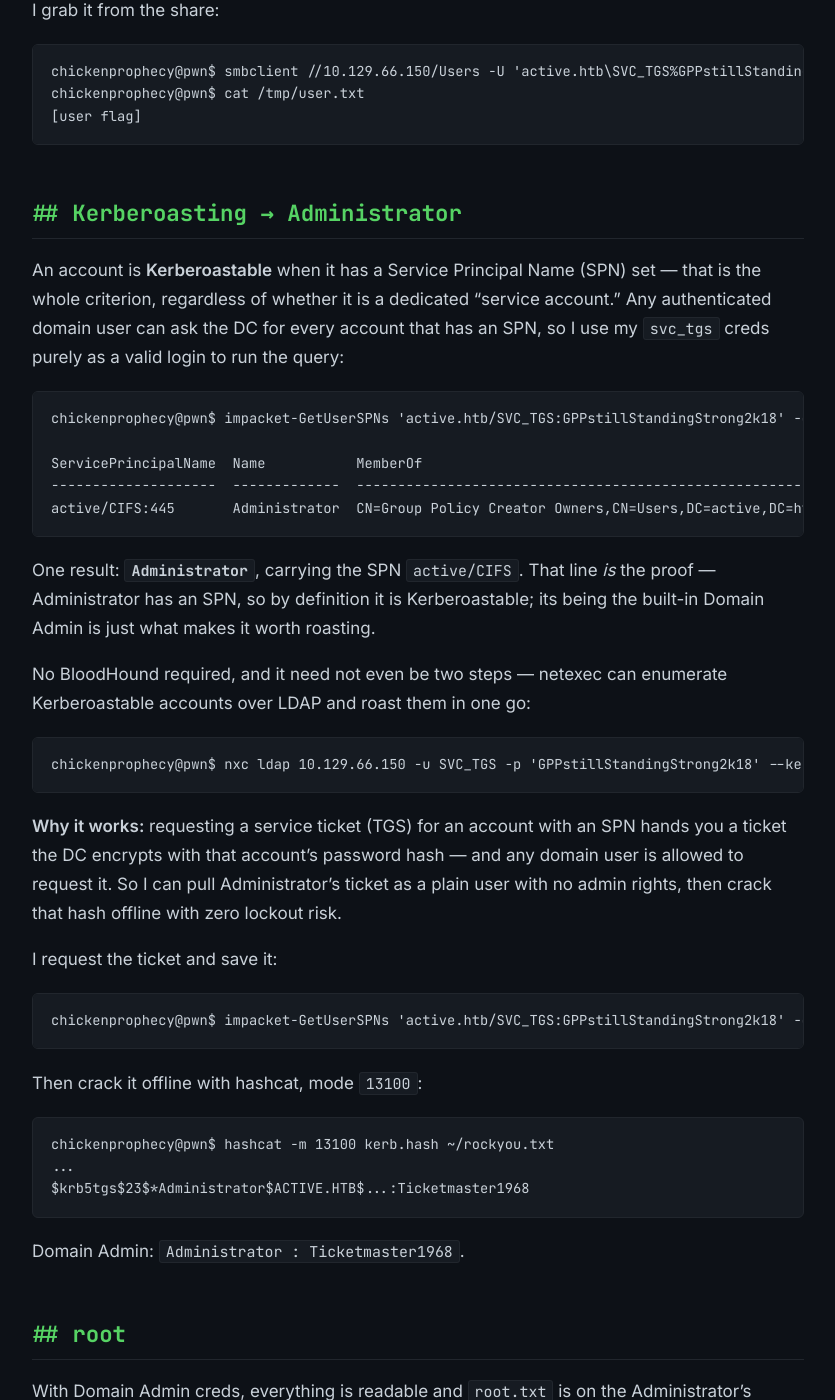
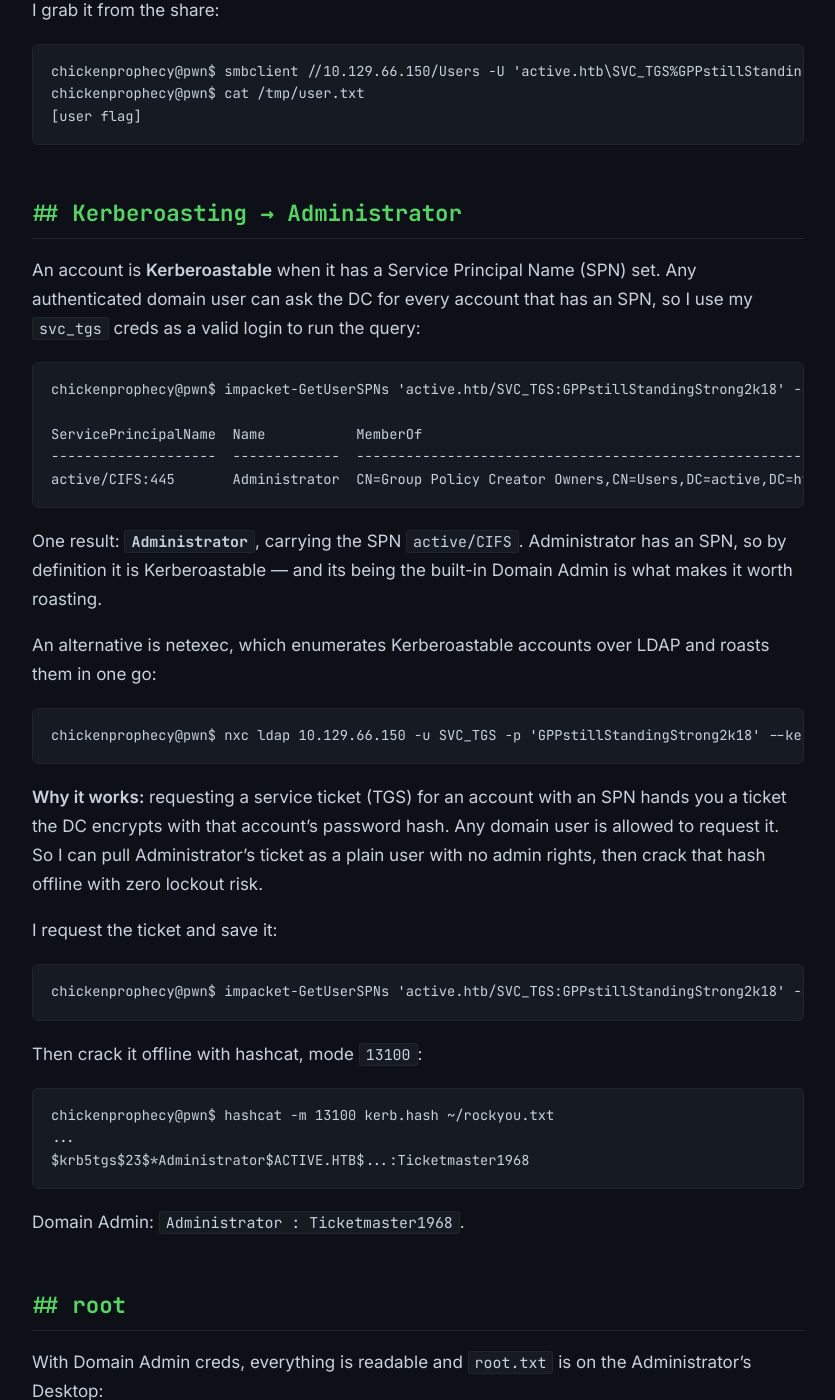
Before and after one commit to avrastefania/blog, a Jekyll site: the page built from _posts/2026-10-03-active.md, in a window 1280 px wide and 1400 px high, scrolled down 5456 px. Shown: the whole window, without its empty margins (222-1057 px from the left). Built offline with Jekyll 4.4.1, drawn with Linux system fonts in a browser that asks for light colours; some of the changed text lies outside the part shown.

Commit message:
Active: sync post to updated writeup

````diff
--- a/_posts/2026-10-03-active.md
+++ b/_posts/2026-10-03-active.md
@@ -120,7 +120,7 @@ chickenprophecy@pwn$ cat /tmp/user.txt
 
 ## Kerberoasting → Administrator
 
-An account is **Kerberoastable** when it has a Service Principal Name (SPN) set — that is the whole criterion, regardless of whether it is a dedicated "service account." Any authenticated domain user can ask the DC for every account that has an SPN, so I use my `svc_tgs` creds purely as a valid login to run the query:
+An account is **Kerberoastable** when it has a Service Principal Name (SPN) set. Any authenticated domain user can ask the DC for every account that has an SPN, so I use my `svc_tgs` creds as a valid login to run the query:
 
 ```
 chickenprophecy@pwn$ impacket-GetUserSPNs 'active.htb/SVC_TGS:GPPstillStandingStrong2k18' -dc-ip 10.129.66.150
@@ -130,15 +130,15 @@ ServicePrincipalName  Name           MemberOf
 active/CIFS:445       Administrator  CN=Group Policy Creator Owners,CN=Users,DC=active,DC=htb
 ```
 
-One result: **`Administrator`**, carrying the SPN `active/CIFS`. That line *is* the proof — Administrator has an SPN, so by definition it is Kerberoastable; its being the built-in Domain Admin is just what makes it worth roasting.
+One result: **`Administrator`**, carrying the SPN `active/CIFS`. Administrator has an SPN, so by definition it is Kerberoastable — and its being the built-in Domain Admin is what makes it worth roasting.
 
-No BloodHound required, and it need not even be two steps — netexec can enumerate Kerberoastable accounts over LDAP and roast them in one go:
+An alternative is netexec, which enumerates Kerberoastable accounts over LDAP and roasts them in one go:
 
 ```
 chickenprophecy@pwn$ nxc ldap 10.129.66.150 -u SVC_TGS -p 'GPPstillStandingStrong2k18' --kerberoasting kerb.hash
 ```
 
-**Why it works:** requesting a service ticket (TGS) for an account with an SPN hands you a ticket the DC encrypts with that account's password hash — and any domain user is allowed to request it. So I can pull Administrator's ticket as a plain user with no admin rights, then crack that hash offline with zero lockout risk.
+**Why it works:** requesting a service ticket (TGS) for an account with an SPN hands you a ticket the DC encrypts with that account's password hash. Any domain user is allowed to request it. So I can pull Administrator's ticket as a plain user with no admin rights, then crack that hash offline with zero lockout risk.
 
 I request the ticket and save it:
 
````
Also changed, not shown: other parts of _posts/2026-10-03-active.md (+1 -1 lines).
